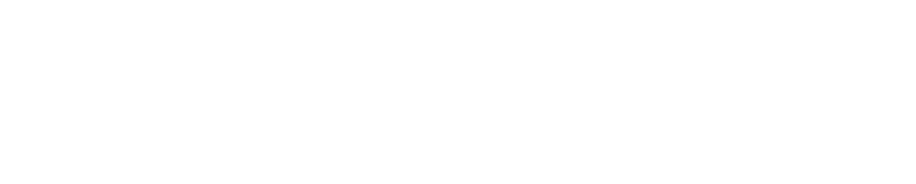
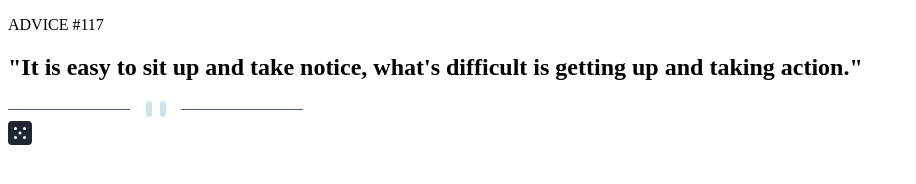
Before and after one commit to siddhantsingh-1/advice-generator-app-main, a plain HTML site: page index.html in a window 1280 px wide. Shown: the whole page, without its empty margins (0-916 px from the left). Drawn offline with Linux system fonts and the light colour scheme.

Commit message:
HTML Markup complete

```diff
--- a/index.html
+++ b/index.html
@@ -16,6 +16,14 @@
 
 <body>
 
+  <main class="card advice">
+    <p class="advice__heading">ADVICE #117</p>
+    <h2 class="advice__quote">"It is easy to sit up and take notice, what's difficult is getting up and taking action."</h2>
+    <img src="assets/images/pattern-divider-mobile.svg" alt="" class="advice__divider">
+    <div class="advice__dice__container">
+      <img src="assets/images/icon-dice.svg" alt="" class="advice__dice__icon">
+    </div>
+  </main>
 </body>
 
 </html>
```
Also changed, not shown: assets/scss/main.scss (line endings or trailing spaces).
